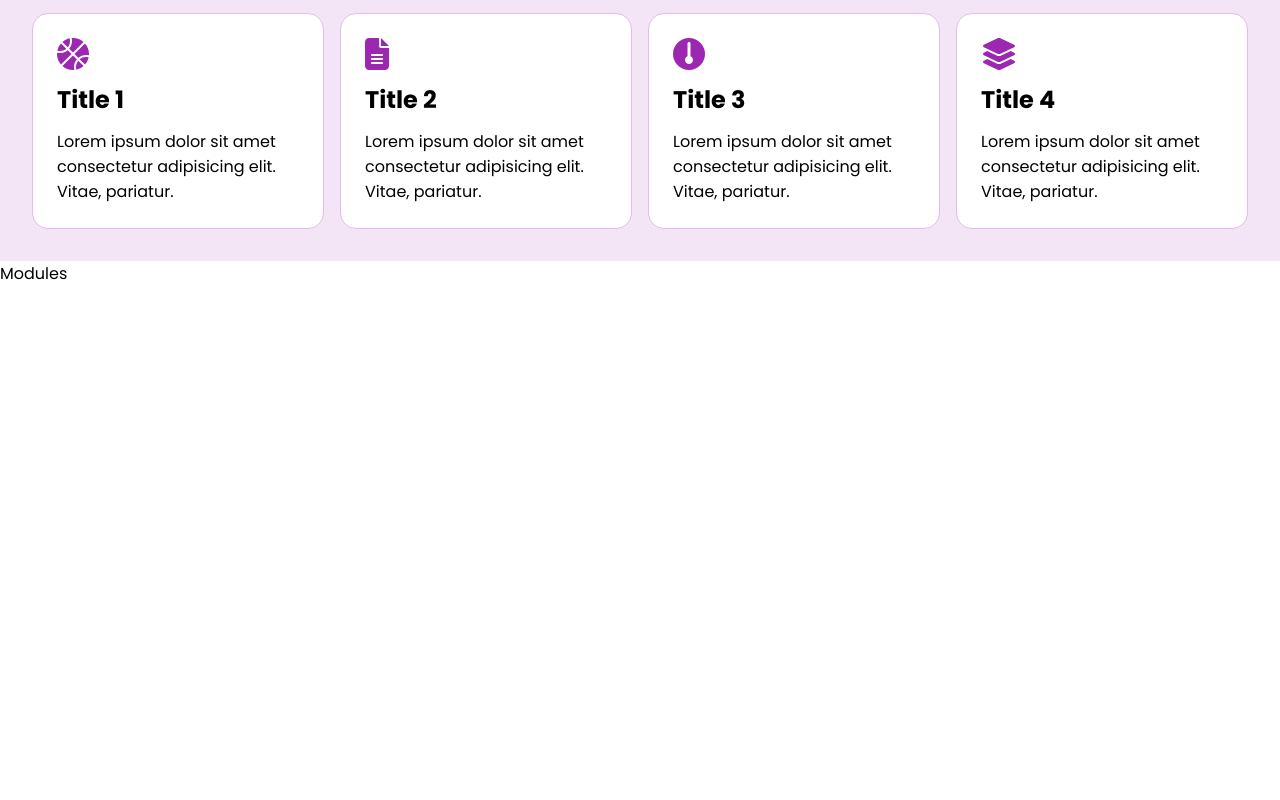
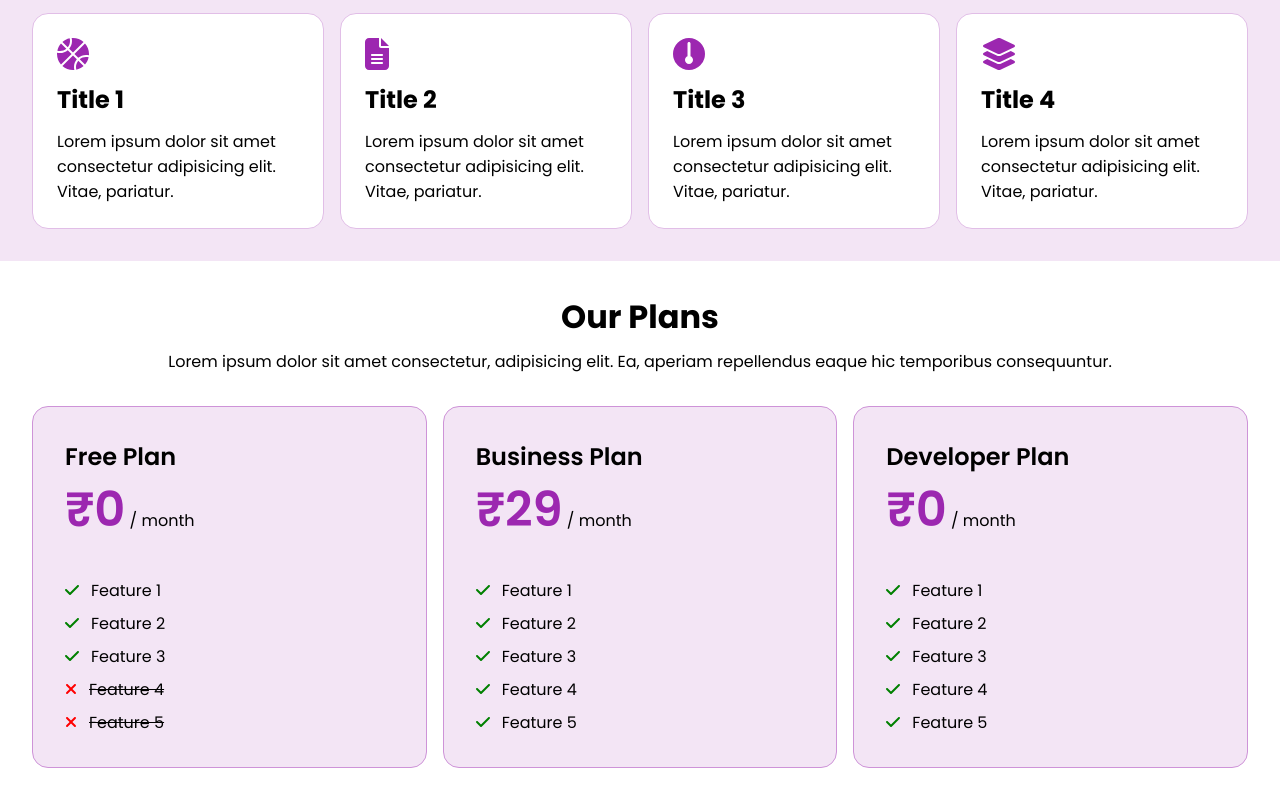
Before and after one commit to manikant-codes/react-course-files-final, a React (Create React App) app: page / in a window 1280 px wide. Shown: the part 1720-2520 px from the top of the page. Before the commit the page ends 2006 px from the top, so only its background shows below. Built offline with nearby package versions, Linux system fonts and the light colour scheme; a web font is replaced by a local one.

Commit message:
added pricing row

```diff
--- a/src/components/home/clientsRow/ClientsRow.jsx
+++ b/src/components/home/clientsRow/ClientsRow.jsx
@@ -1,35 +1,9 @@
 import React from "react";
 import styles from "../../../styles/home/clientsRow.module.css";
 import ClientLogo from "./ClientLogo";
+import { logos } from "../../../data/home";
 
 function ClientsRow() {
-  const logos = [
-    {
-      src: "/images/company-logos/client-1.png",
-      alt: "client-1",
-    },
-    {
-      src: "/images/company-logos/client-2.png",
-      alt: "client-2",
-    },
-    {
-      src: "/images/company-logos/client-3.png",
-      alt: "client-3",
-    },
-    {
-      src: "/images/company-logos/client-4.png",
-      alt: "client-4",
-    },
-    {
-      src: "/images/company-logos/client-5.png",
-      alt: "client-5",
-    },
-    {
-      src: "/images/company-logos/client-6.png",
-      alt: "client-6",
-    },
-  ];
-
   //   const arr = [
   //     <ClientLogo src="/images/company-logos/client-1.png" alt="client-1" />,
   //     <ClientLogo src="/images/company-logos/client-2.png" alt="client-2" />,
@@ -39,11 +13,13 @@ function ClientsRow() {
   //     <ClientLogo src="/images/company-logos/client-6.png" alt="client-6" />,
   //   ];
 
-  const arr = logos.map(function (value, index, array) {
-    return <ClientLogo src={value.src} alt={value.alt} />;
-  });
-
-  return <div className={styles.clientsRowContainer}>{arr}</div>;
+  return (
+    <div className={styles.clientsRowContainer}>
+      {logos.map(function (value, index, array) {
+        return <ClientLogo src={value.src} alt={value.alt} />;
+      })}
+    </div>
+  );
 }
 
 export default ClientsRow;
--- /dev/null
+++ b/src/components/home/pricingRow/PricingCard.jsx
@@ -0,0 +1,37 @@
+import React from "react";
+import styles from "../../../styles/home/pricingRow.module.css";
+import { FontAwesomeIcon } from "@fortawesome/react-fontawesome";
+import { faCheck, faClose } from "@fortawesome/free-solid-svg-icons";
+
+function PricingCard(props) {
+  return (
+    <div className={styles.cardContainer}>
+      <div className={styles.priceSection}>
+        <h2 className={styles.title}>{props.pricing.title}</h2>
+        <p>
+          <span className={styles.price}>₹{props.pricing.price}</span> / month
+        </p>
+      </div>
+      <ul className={styles.featuresList}>
+        {props.pricing.features.map((value, index, array) => {
+          return (
+            <li
+              style={{
+                textDecoration:
+                  value.isIncluded === false ? "line-through" : "none",
+              }}
+            >
+              <FontAwesomeIcon
+                icon={value.isIncluded === false ? faClose : faCheck}
+                style={{ color: value.isIncluded === false ? "red" : "green" }}
+              />
+              {value.title}
+            </li>
+          );
+        })}
+      </ul>
+    </div>
+  );
+}
+
+export default PricingCard;
--- /dev/null
+++ b/src/components/home/pricingRow/PricingRow.jsx
@@ -0,0 +1,29 @@
+import React from "react";
+import styles from "../../../styles/home/pricingRow.module.css";
+import Title from "../../common/Title";
+import PricingCard from "./PricingCard";
+import { plans } from "../../../data/home";
+
+function PricingRow() {
+  //   const arr = [
+  //     <PricingCard princing={plans[0]} />,
+  //     <PricingCard princing={plans[1]} />,
+  //     <PricingCard princing={plans[2]} />,
+  //   ];
+
+  return (
+    <div className={styles.containerOuter}>
+      <Title
+        title="Our Plans"
+        desc="Lorem ipsum dolor sit amet consectetur, adipisicing elit. Ea, aperiam repellendus eaque hic temporibus consequuntur."
+      />
+      <div className={styles.containerInner}>
+        {plans.map(function (value, index, array) {
+          return <PricingCard pricing={value} />;
+        })}
+      </div>
+    </div>
+  );
+}
+
+export default PricingRow;
--- /dev/null
+++ b/src/data/home.js
@@ -0,0 +1,107 @@
+export const logos = [
+  {
+    src: "/images/company-logos/client-1.png",
+    alt: "client-1",
+  },
+  {
+    src: "/images/company-logos/client-2.png",
+    alt: "client-2",
+  },
+  {
+    src: "/images/company-logos/client-3.png",
+    alt: "client-3",
+  },
+  {
+    src: "/images/company-logos/client-4.png",
+    alt: "client-4",
+  },
+  {
+    src: "/images/company-logos/client-5.png",
+    alt: "client-5",
+  },
+  {
+    src: "/images/company-logos/client-6.png",
+    alt: "client-6",
+  },
+];
+
+export const plans = [
+  {
+    title: "Free Plan",
+    price: 0,
+    features: [
+      {
+        isIncluded: true,
+        title: "Feature 1",
+      },
+      {
+        isIncluded: true,
+        title: "Feature 2",
+      },
+      {
+        isIncluded: true,
+        title: "Feature 3",
+      },
+      {
+        isIncluded: false,
+        title: "Feature 4",
+      },
+      {
+        isIncluded: false,
+        title: "Feature 5",
+      },
+    ],
+  },
+  {
+    title: "Business Plan",
+    price: 29,
+    features: [
+      {
+        isIncluded: true,
+        title: "Feature 1",
+      },
+      {
+        isIncluded: true,
+        title: "Feature 2",
+      },
+      {
+        isIncluded: true,
+        title: "Feature 3",
+      },
+      {
+        isIncluded: true,
+        title: "Feature 4",
+      },
+      {
+        isIncluded: true,
+        title: "Feature 5",
+      },
+    ],
+  },
+  {
+    title: "Developer Plan",
+    price: 0,
+    features: [
+      {
+        isIncluded: true,
+        title: "Feature 1",
+      },
+      {
+        isIncluded: true,
+        title: "Feature 2",
+      },
+      {
+        isIncluded: true,
+        title: "Feature 3",
+      },
+      {
+        isIncluded: true,
+        title: "Feature 4",
+      },
+      {
+        isIncluded: true,
+        title: "Feature 5",
+      },
+    ],
+  },
+];
--- a/src/pages/Home.jsx
+++ b/src/pages/Home.jsx
@@ -6,6 +6,7 @@ import InfoRow from "../components/home/infoRow/InfoRow";
 import ConditionalRendering from "../components/demo/ConditionalRendering";
 import Modules, { num, name } from "../components/demo/Modules";
 import ClientsRow from "../components/home/clientsRow/ClientsRow";
+import PricingRow from "../components/home/pricingRow/PricingRow";
 
 function Home() {
   return (
@@ -39,8 +40,7 @@ function Home() {
         contentFirst={true}
       />
       <ServicesRow />
-      <ConditionalRendering />
-      <Modules />
+      <PricingRow />
     </div>
   );
 }
--- /dev/null
+++ b/src/styles/home/pricingRow.module.css
@@ -0,0 +1,49 @@
+.containerOuter {
+  padding: 32px;
+}
+
+.containerInner {
+  display: grid;
+  grid-template-columns: repeat(3, 1fr);
+  margin-top: 32px;
+  gap: 16px;
+}
+
+.cardContainer {
+  background-color: #f3e5f5;
+  padding: 32px;
+  border-radius: 16px;
+  border: solid 1px #ce93d8;
+}
+
+.priceSection {
+}
+
+.title {
+  font-size: 1.5rem;
+  font-weight: 600;
+}
+
+.price {
+  font-size: 3rem;
+  color: #9c27b0;
+  font-weight: 600;
+}
+
+.featuresList {
+  list-style-type: none;
+  margin-top: 32px;
+  display: flex;
+  flex-direction: column;
+  gap: 8px;
+}
+
+.featuresList li svg {
+  margin-right: 12px;
+}
+
+@media screen and (max-width: 600px) {
+  .containerInner {
+    grid-template-columns: 1fr;
+  }
+}
```
